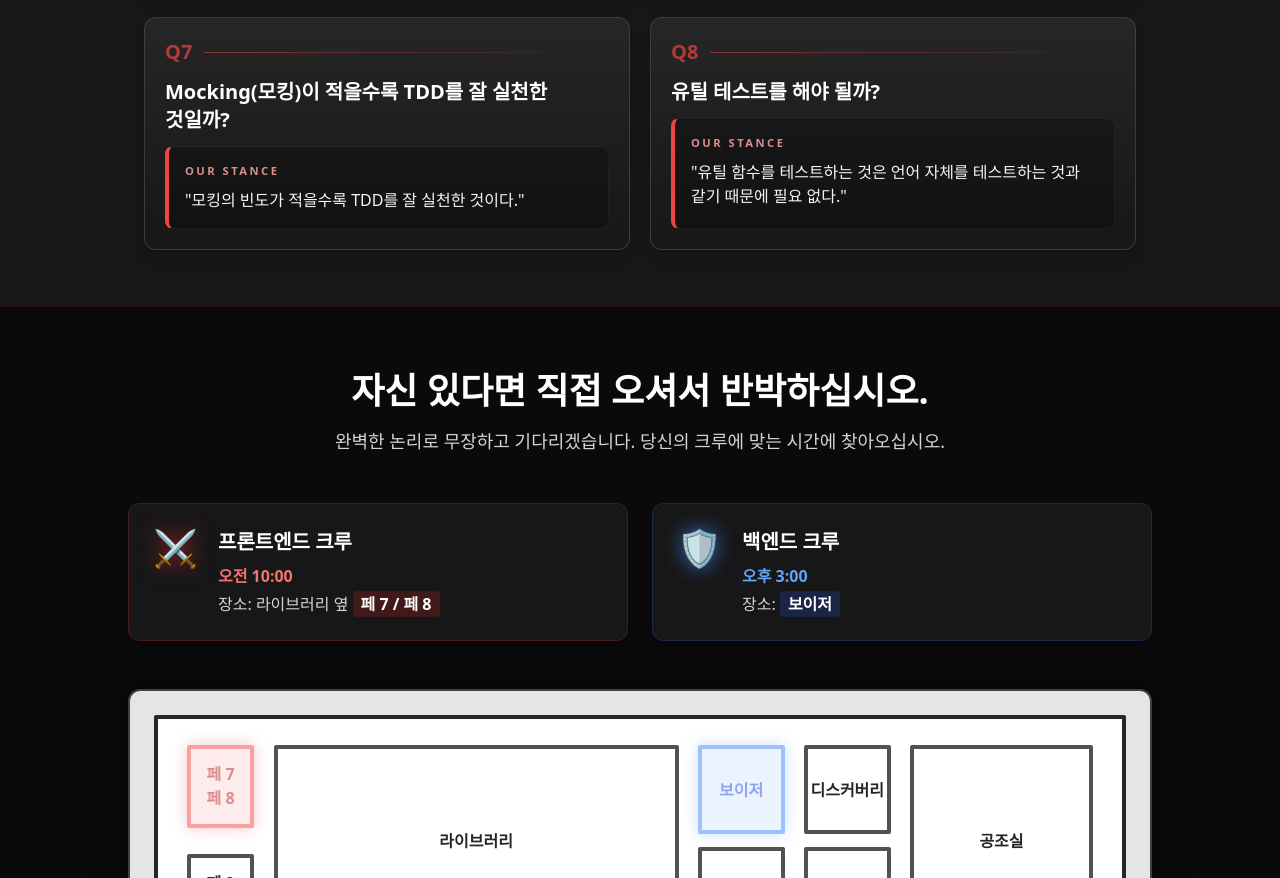
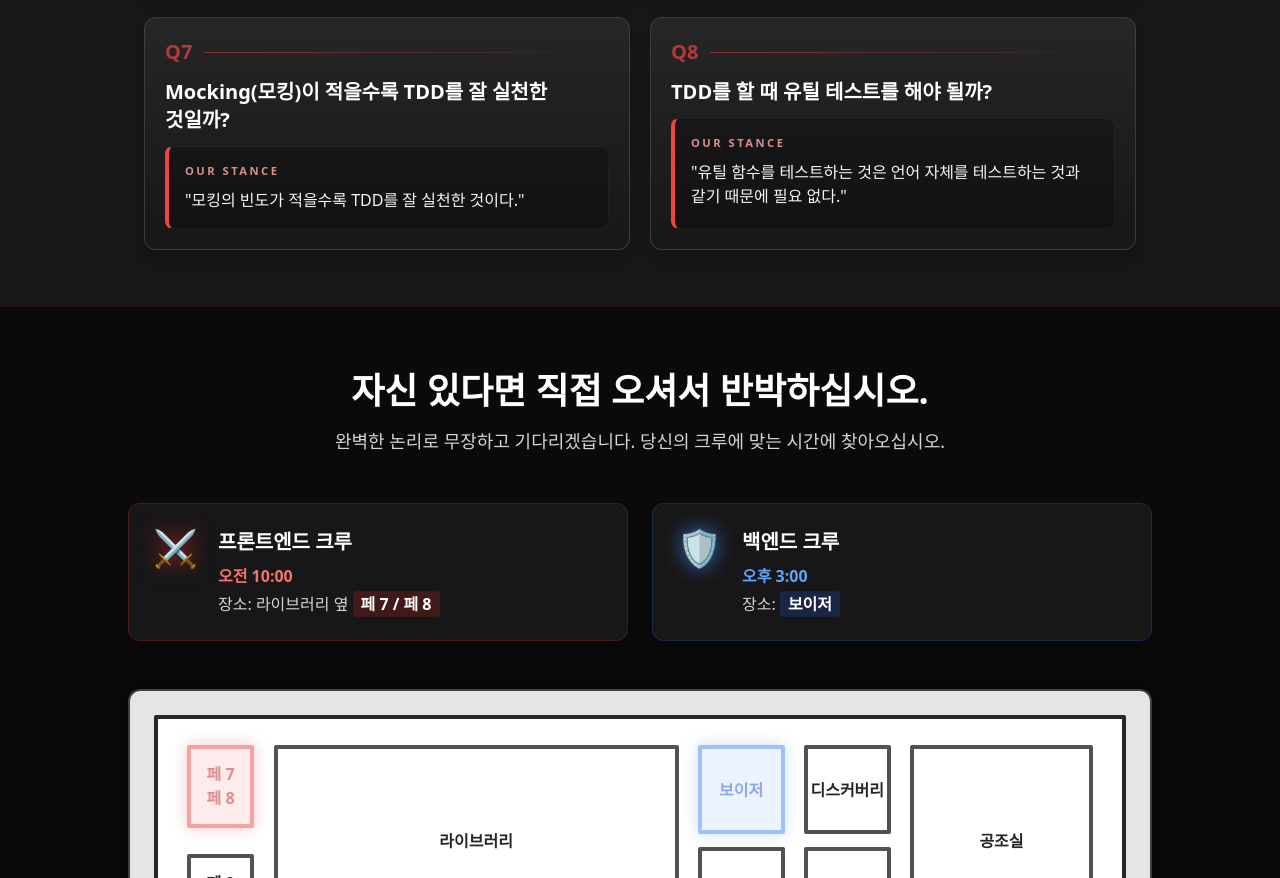
Before and after one commit to DongEun02/TDD-advertisement-page, a plain HTML site: page index.html in a window 1280 px wide. Shown: the part 1582-2460 px from the top of the page. Drawn offline with nearby package versions, Linux system fonts and the light colour scheme.

Commit message:
title modify

```diff
--- a/index.html
+++ b/index.html
@@ -225,7 +225,7 @@
         },
         {
           id: 8,
-          title: '유틸 테스트를 해야 될까?',
+          title: 'TDD를 할 때 유틸 테스트를 해야 될까?',
           stance:
             '유틸 함수를 테스트하는 것은 언어 자체를 테스트하는 것과 같기 때문에 필요 없다.',
         },
```
